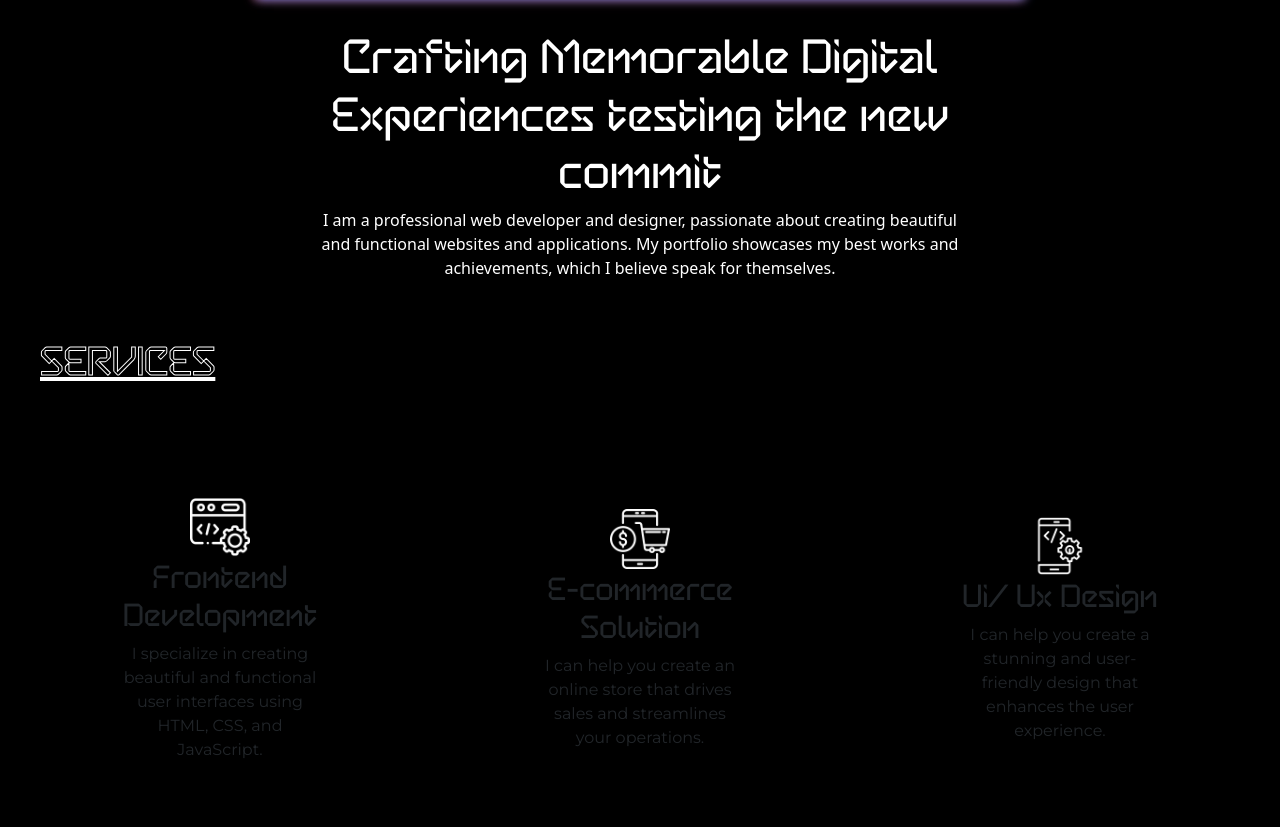
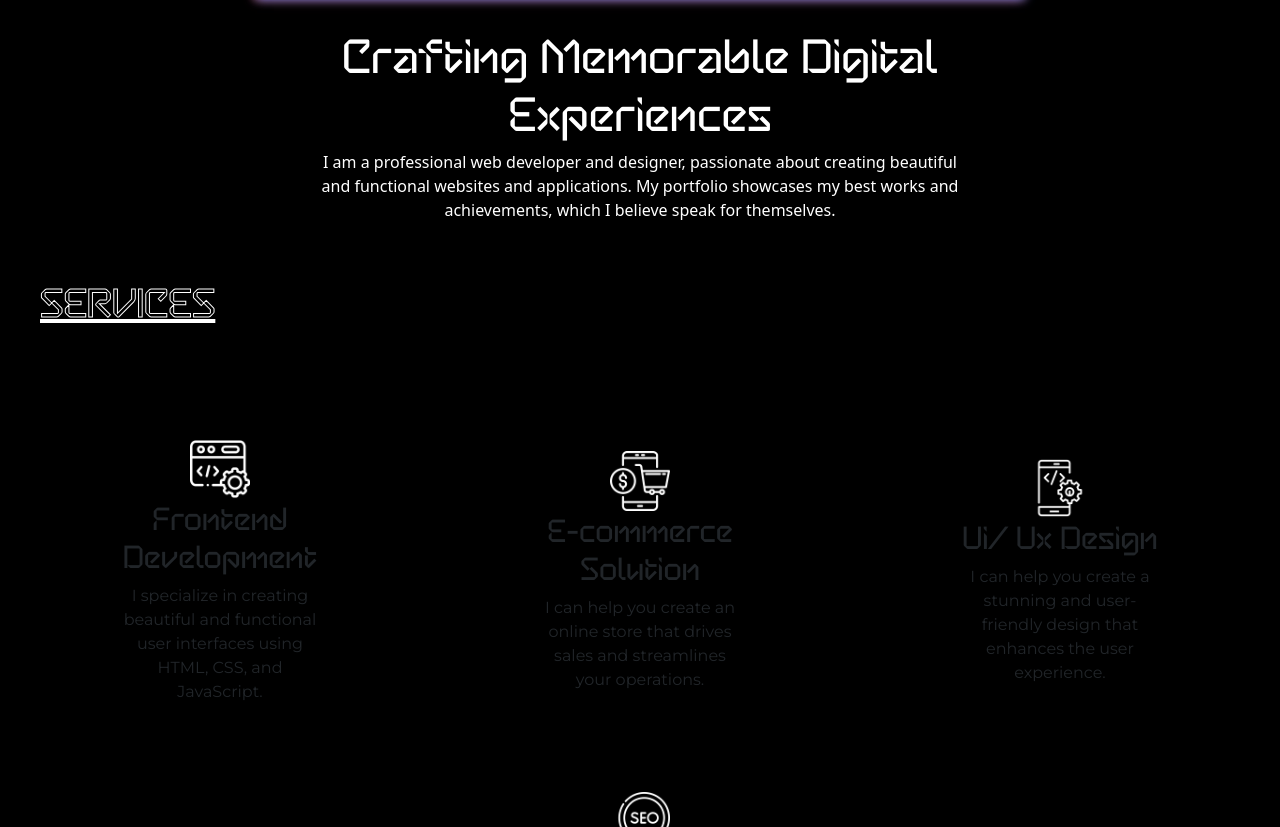
Before and after one commit to Bassaac/BassaacDev-Portfolio, a plain HTML site: page index.html in a window 1280 px wide. Shown: the part 1207-2034 px from the top of the page. Drawn offline with nearby package versions, Linux system fonts and the light colour scheme; files whose address does not match are found by name; a web font is replaced by a local one.

Commit message:
added font

```diff
--- a/index.html
+++ b/index.html
@@ -91,7 +91,7 @@
             <video data-tilt src="./img/Face - 678.mp4" autoplay loop loop></video>
 
 
-            <h1>Crafting Memorable Digital Experiences testing the new commit</h1>
+            <h1>Crafting Memorable Digital Experiences </h1>
 
             <p>I am a professional web developer and designer, passionate about creating beautiful and functional
                 websites and
```
